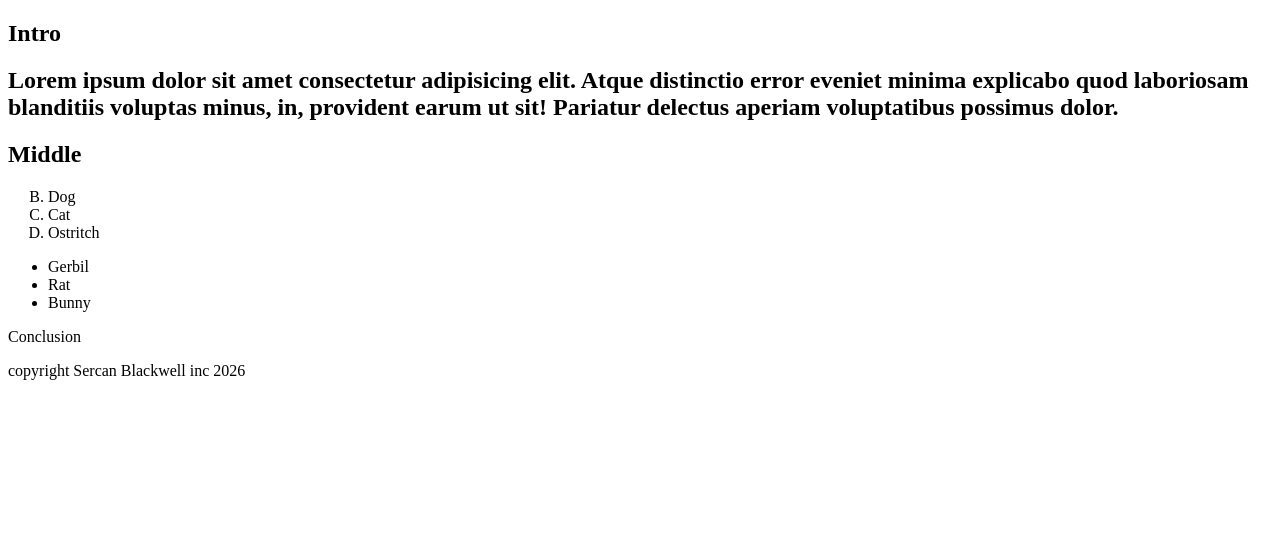
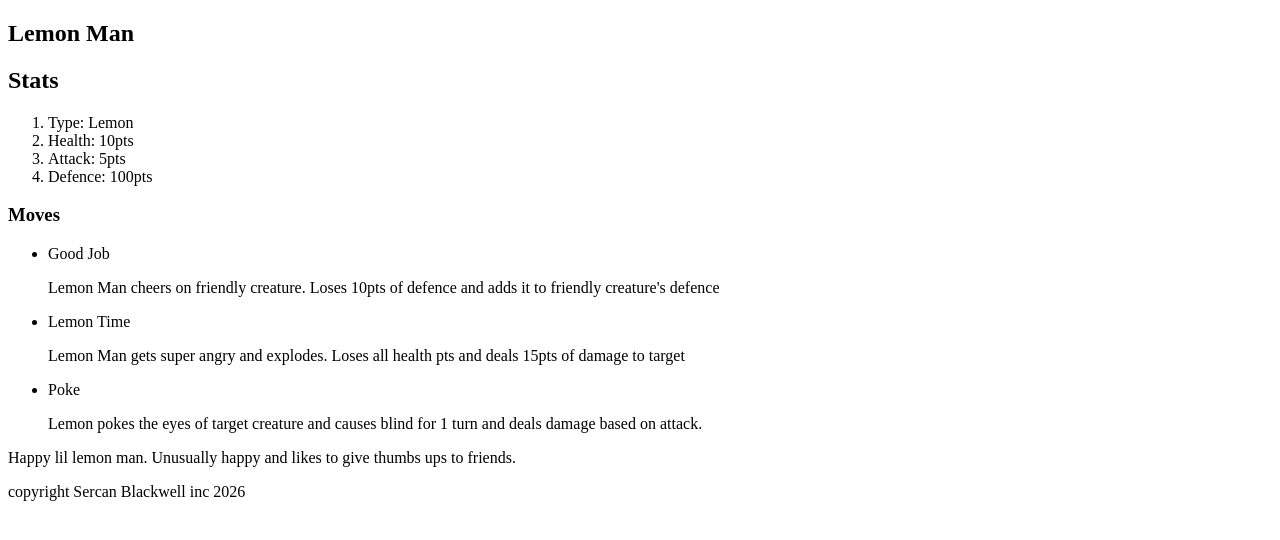
Before and after one commit to SerBlack97/homework2, a plain HTML site: page index.html in a window 1280 px wide. Drawn offline with Linux system fonts and the light colour scheme.

Commit message:
Update index.html

```diff
--- a/index.html
+++ b/index.html
@@ -5,30 +5,26 @@
     <title>Title</title>
 </head>
 <body>
-    <nav>
-
-    </nav>
     <main>
         <section>
-            <h1>Intro</h1>
-            <h2>Lorem ipsum dolor sit amet consectetur adipisicing elit. Atque distinctio error eveniet minima explicabo quod laboriosam blanditiis voluptas minus, in, provident earum ut sit! Pariatur delectus aperiam voluptatibus possimus dolor.</h2>
-        </section>
-        <section>
-            <h1>Middle</h1>
-            <ol start="2" style="list-style: upper-alpha;">
-        <!-- <ol start="2"> -->
-                <li>Dog</li>
-                <li>Cat</li>
-                <li>Ostritch</li>
-            </ol>
-            <ul>
-                <li>Gerbil</li>
-                <li>Rat</li>
-                <li>Bunny</li>
-            </ul>
-        </section>
-        <section>
-        Conclusion
+            <h1>Lemon Man</h1>
+            <h2>Stats</h2>
+                <ol>
+                    <li>Type: Lemon</li>
+                    <li>Health: 10pts</li>
+                    <li>Attack: 5pts</li>
+                    <li>Defence: 100pts</li>
+                </ol>
+            <h3>Moves</h3>
+                <ul>
+                    <li>Good Job</li>
+                    <p>Lemon Man cheers on friendly creature. Loses 10pts of defence and adds it to friendly creature's defence</p>
+                    <li>Lemon Time</li>
+                    <p>Lemon Man gets super angry and explodes. Loses all health pts and deals 15pts of damage to target</p>
+                    <li>Poke</li>
+                    <p>Lemon pokes the eyes of target creature and causes blind for 1 turn and deals damage based on attack.</p>
+                </ul>
+            <p>Happy lil lemon man. Unusually happy and likes to give thumbs ups to friends.</p>
         </section>
     </main>
 <footer>
```
